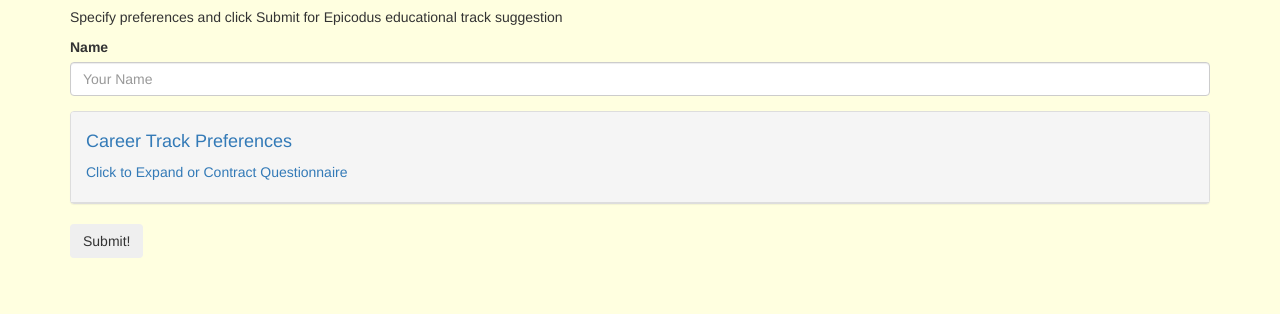
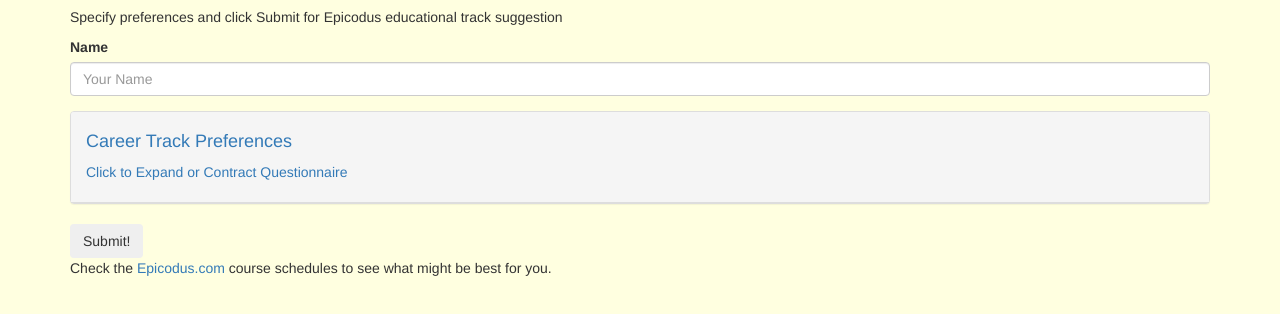
Before and after one commit to bseaver/track-suggester, a plain HTML site: page index.html in a window 1280 px wide. Shown: the part 56-370 px from the top of the page. Drawn offline with Linux system fonts and the light colour scheme.

Commit message:
add link to Epicodus.com to index.html

```diff
--- a/index.html
+++ b/index.html
@@ -186,6 +186,8 @@
           </p>
         </div>
 
+        <p>Check the <a href="http://www.epicodus.com">Epicodus.com</a> course schedules to see what might be best for you.</p>
+
     </div>
   </body>
 </html>
```
